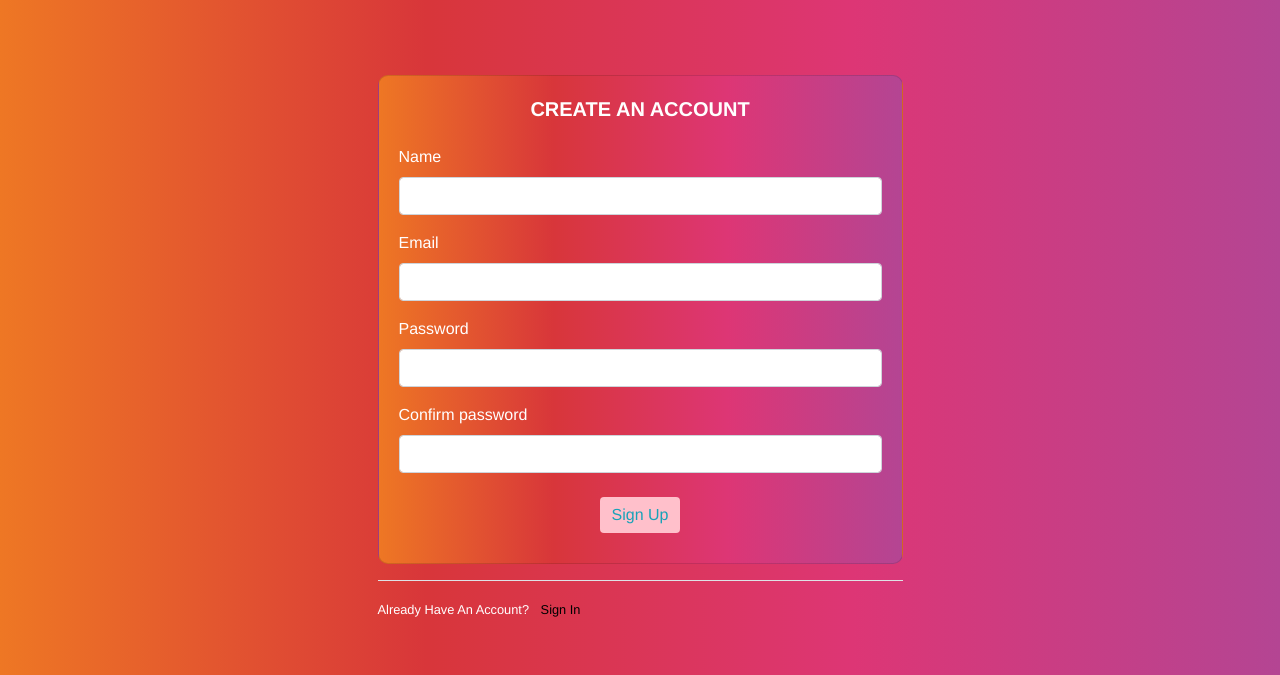
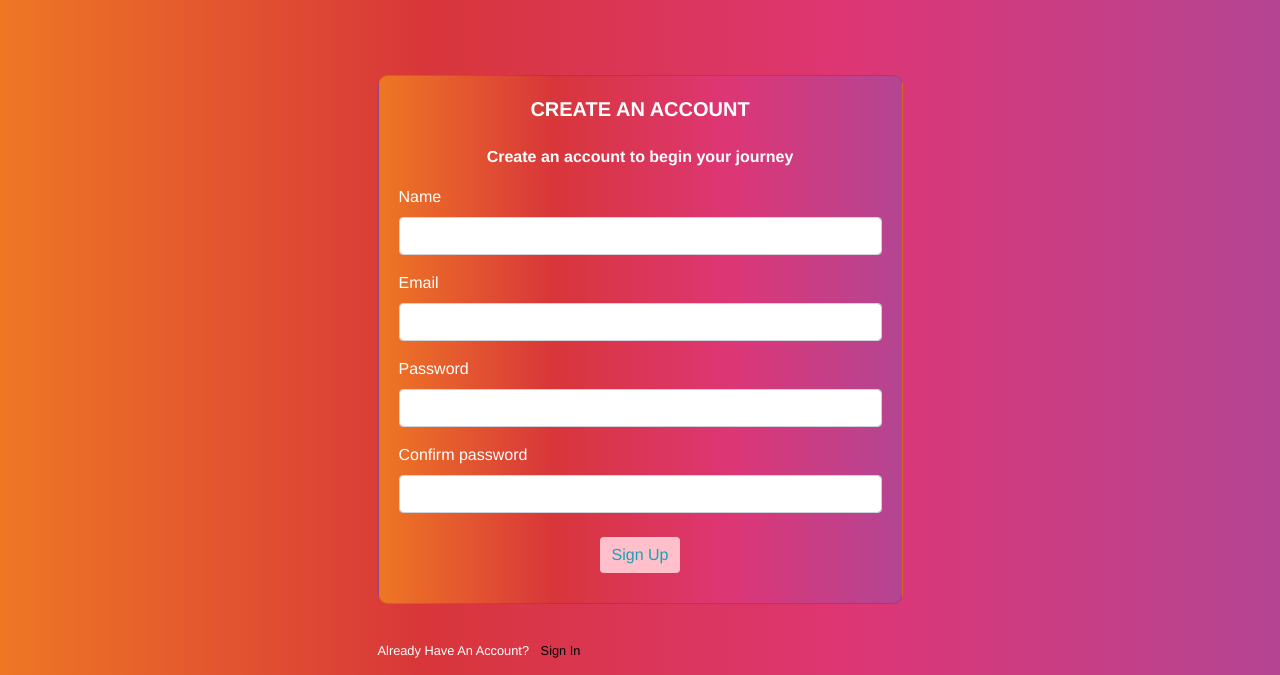
Before and after one commit to bennet489/RecipeHub, a Flask app: page /register in a window 1280 px wide. Shown: the part 125-800 px from the top of the page. Run offline with Flask 3, Linux system fonts and the light colour scheme; some libraries are stand-ins or nearby versions.

Commit message:
Update register.html

```diff
--- a/app/templates/login.html
+++ b/app/templates/login.html
@@ -49,7 +49,7 @@
                     </form>
                 </div>
             </div>
-            <div class="border-top pt-3 mt-3">
+            <br>
                 <small class="text-muted">
                     <small class="a">
                     Need An Account? <a class="ml-2" href="{{ url_for('register') }}">Sign Up Now</a></small>
--- a/app/templates/register.html
+++ b/app/templates/register.html
@@ -6,6 +6,7 @@
             <div class="card">
                 <div class="card-body">
                     <h5 class="card-title text-center mb-4">CREATE AN ACCOUNT</h5>
+                    <p class="p">Create an account to begin your journey</p>
                     <form method="POST" action="">
                         {{ form.hidden_tag() }}
                         <div class="form-group">
@@ -66,7 +67,7 @@
                     </form>
                 </div>
             </div>
-            <div class="border-top pt-3 mt-3">
+            <br>
                 <small class="text-muted">
                     <small class="a">
                     Already Have An Account? <a class="ml-2" href="{{ url_for('login') }}">Sign In</a></small>
```
